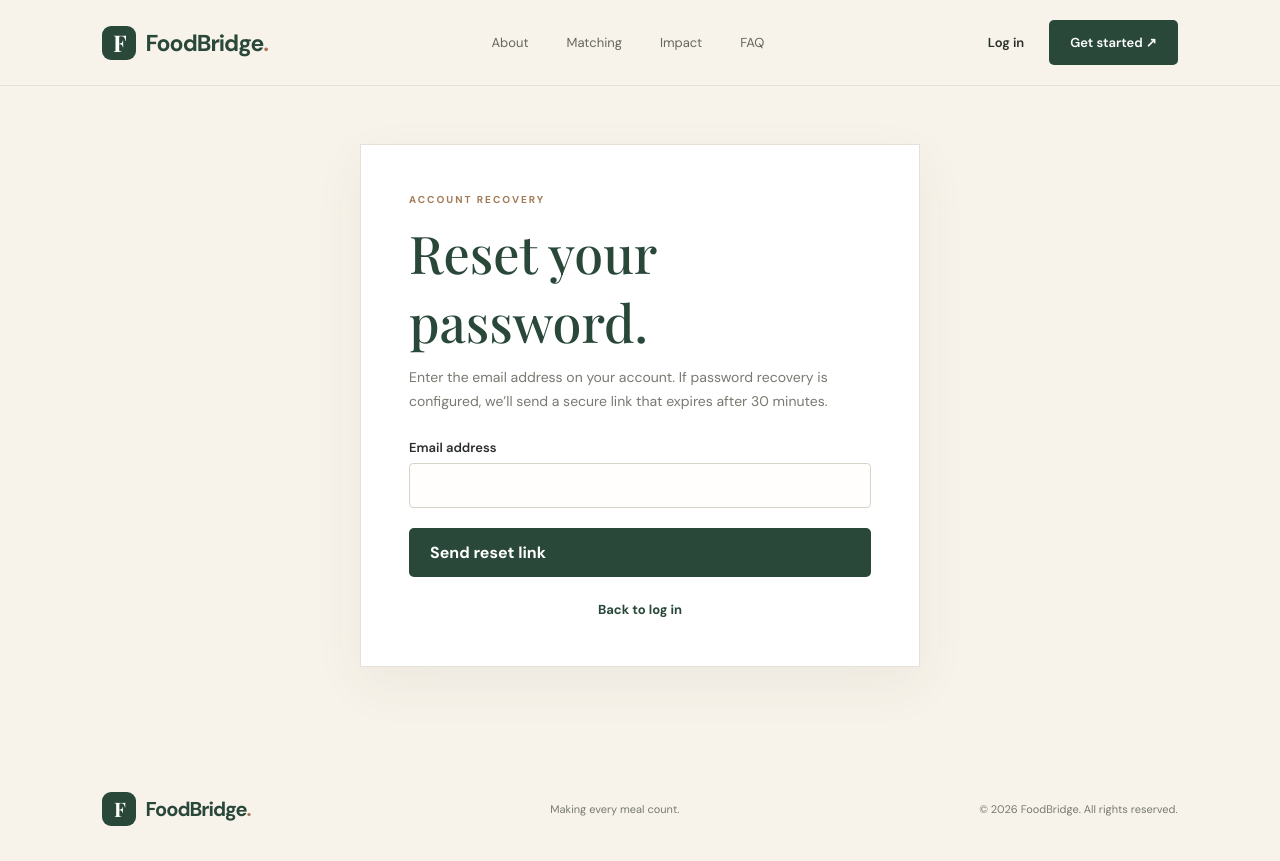
After one commit to AD-Dangerex/MealsMatch, a Flask app: page /password-reset in a window 1280 px wide. The commit adds this page. Run offline with Flask 3, Linux system fonts and the light colour scheme.

Commit message:
Add account recovery and protect persistent logins
Provide single-use password reset links and refuse to run on temporary Render storage so accounts are not silently lost after a restart.

Co-authored-by: Copilot <223556219+Copilot@users.noreply.github.com>

```diff
--- a/app.py
+++ b/app.py
@@ -1,11 +1,15 @@
 import csv
+import hashlib
 import hmac
 import io
 import os
 import re
 import secrets
 import sqlite3
-from datetime import datetime
+import smtplib
+import ssl
+from datetime import datetime, timedelta, timezone
+from email.message import EmailMessage
 from functools import wraps
 from pathlib import Path
 
@@ -169,6 +173,38 @@ def parse_datetime(value, label):
     return parsed.isoformat(timespec="minutes")
 
 
+def send_password_reset_email(email, reset_url):
+    settings = {
+        "host": os.environ.get("SMTP_HOST", "").strip(),
+        "username": os.environ.get("SMTP_USERNAME", "").strip(),
+        "password": os.environ.get("SMTP_PASSWORD", ""),
+        "sender": os.environ.get("SMTP_FROM", "").strip(),
+    }
+    if not all(settings.values()):
+        return False
+
+    try:
+        port = int(os.environ.get("SMTP_PORT", "587"))
+        message = EmailMessage()
+        message["Subject"] = "Reset your FoodBridge password"
+        message["From"] = settings["sender"]
+        message["To"] = email
+        message.set_content(
+            "We received a request to reset your FoodBridge password.\n\n"
+            f"Use this secure link within 30 minutes:\n{reset_url}\n\n"
+            "If you did not request this, you can ignore this email."
+        )
+        with smtplib.SMTP(settings["host"], port, timeout=15) as mail_server:
+            mail_server.starttls(context=ssl.create_default_context())
+            mail_server.login(settings["username"], settings["password"])
+            mail_server.send_message(message)
+    except (OSError, smtplib.SMTPException, ValueError):
+        app.logger.exception("Could not send FoodBridge password reset email")
+        return False
+
+    return True
+
+
 @app.route("/")
 def home():
     db = connect_db()
@@ -306,6 +342,144 @@ def login():
             return redirect(url_for("dashboard"))
 
     return render_template("auth.html", mode="login", selected_role="recipient")
+
+
+@app.route("/password-reset", methods=["GET", "POST"])
+def request_password_reset():
+    if request.method == "POST":
+        email = request.form.get("email", "").strip().lower()
+        if not email or len(email) > 254:
+            flash("Enter the email address used for your account.", "error")
+            return render_template("password_reset_request.html")
+
+        db = connect_db()
+        user = db.execute(
+            "SELECT id, email FROM users WHERE email = ?", (email,)
+        ).fetchone()
+        smtp_is_configured = all(
+            os.environ.get(key, "").strip()
+            for key in ("SMTP_HOST", "SMTP_USERNAME", "SMTP_PASSWORD", "SMTP_FROM")
+        )
+        if not smtp_is_configured:
+            flash(
+                "Password recovery is not available on this site yet. "
+                "Use Google sign-in if you linked it to your account, or contact the site administrator.",
+                "error",
+            )
+        else:
+            if user is not None:
+                recent_reset = db.execute(
+                    """SELECT 1 FROM password_reset_tokens
+                       WHERE user_id = ? AND created_at >= datetime('now', '-15 minutes')
+                       LIMIT 1""",
+                    (user["id"],),
+                ).fetchone()
+                if recent_reset is None:
+                    token = secrets.token_urlsafe(32)
+                    token_hash = hashlib.sha256(token.encode("utf-8")).hexdigest()
+                    expires_at = (
+                        datetime.now(timezone.utc) + timedelta(minutes=30)
+                    ).isoformat(timespec="seconds")
+                    db.execute(
+                        """INSERT INTO password_reset_tokens
+                           (user_id, token_hash, expires_at)
+                           VALUES (?, ?, ?)""",
+                        (user["id"], token_hash, expires_at),
+                    )
+                    db.commit()
+                    public_base_url = os.environ.get("PUBLIC_BASE_URL", "").strip()
+                    if not public_base_url:
+                        render_hostname = os.environ.get(
+                            "RENDER_EXTERNAL_HOSTNAME", ""
+                        ).strip()
+                        public_base_url = (
+                            f"https://{render_hostname}"
+                            if render_hostname
+                            else request.url_root.rstrip("/")
+                        )
+                    reset_url = (
+                        f"{public_base_url.rstrip('/')}"
+                        f"{url_for('reset_password', token=token)}"
+                    )
+                    if not send_password_reset_email(user["email"], reset_url):
+                        db.execute(
+                            "DELETE FROM password_reset_tokens WHERE token_hash = ?",
+                            (token_hash,),
+                        )
+                        db.commit()
+
+            flash(
+                "If an account uses that email, password reset instructions will be sent shortly.",
+                "success",
+            )
+        return render_template("password_reset_request.html")
+
+    return render_template("password_reset_request.html")
+
+
+@app.route("/password-reset/<token>", methods=["GET", "POST"])
+def reset_password(token):
+    if not token or len(token) > 128:
+        flash("That password reset link is invalid or has expired.", "error")
+        return redirect(url_for("request_password_reset"))
+
+    db = connect_db()
+    token_hash = hashlib.sha256(token.encode("utf-8")).hexdigest()
+    reset_record = db.execute(
+        """SELECT id, user_id, token_hash FROM password_reset_tokens
+           WHERE token_hash = ? AND used_at IS NULL
+             AND datetime(expires_at) > CURRENT_TIMESTAMP""",
+        (token_hash,),
+    ).fetchone()
+    if reset_record is None:
+        flash("That password reset link is invalid or has expired.", "error")
+        return redirect(url_for("request_password_reset"))
+
+    if request.method == "POST":
+        password = request.form.get("password", "")
+        confirm_password = request.form.get("confirm_password", "")
+        if len(password) < 10:
+            flash("Use a password with at least 10 characters.", "error")
+        elif password != confirm_password:
+            flash("The passwords do not match.", "error")
+        else:
+            try:
+                db.execute("BEGIN IMMEDIATE")
+                current = db.execute(
+                    """SELECT id FROM password_reset_tokens
+                       WHERE id = ? AND used_at IS NULL
+                         AND datetime(expires_at) > CURRENT_TIMESTAMP""",
+                    (reset_record["id"],),
+                ).fetchone()
+                if current is None:
+                    raise ValueError("That password reset link has already been used.")
+                db.execute(
+                    "UPDATE users SET password_hash = ? WHERE id = ?",
+                    (generate_password_hash(password), reset_record["user_id"]),
+                )
+                db.execute(
+                    """UPDATE password_reset_tokens
+                       SET used_at = CURRENT_TIMESTAMP
+                       WHERE user_id = ? AND used_at IS NULL""",
+                    (reset_record["user_id"],),
+                )
+                audit(
+                    db,
+                    reset_record["user_id"],
+                    "password_reset",
+                    "user",
+                    reset_record["user_id"],
+                )
+                db.commit()
+            except ValueError as error:
+                db.rollback()
+                flash(str(error), "error")
+                return redirect(url_for("request_password_reset"))
+
+            flash("Your password has been updated. You can now log in.", "success")
+            return redirect(url_for("login"))
+
+    return render_template("password_reset_form.html")
 
 
 @app.get("/auth/google")
--- a/database.py
+++ b/database.py
@@ -109,6 +109,15 @@ CREATE TABLE IF NOT EXISTS audit_logs (
     created_at TEXT NOT NULL DEFAULT CURRENT_TIMESTAMP
 );
 
+CREATE TABLE IF NOT EXISTS password_reset_tokens (
+    id INTEGER PRIMARY KEY AUTOINCREMENT,
+    user_id INTEGER NOT NULL REFERENCES users(id) ON DELETE CASCADE,
+    token_hash TEXT NOT NULL UNIQUE,
+    expires_at TEXT NOT NULL,
+    used_at TEXT,
+    created_at TEXT NOT NULL DEFAULT CURRENT_TIMESTAMP
+);
+
 CREATE INDEX IF NOT EXISTS idx_donations_status_category
     ON donations(status, category);
 CREATE INDEX IF NOT EXISTS idx_requests_status_category
@@ -117,6 +126,8 @@ CREATE INDEX IF NOT EXISTS idx_allocations_created
     ON allocations(created_at);
 CREATE INDEX IF NOT EXISTS idx_audit_logs_created
     ON audit_logs(created_at);
+CREATE INDEX IF NOT EXISTS idx_password_reset_user_created
+    ON password_reset_tokens(user_id, created_at);
 CREATE INDEX IF NOT EXISTS idx_users_role
     ON users(role);
 """
@@ -124,6 +135,10 @@ CREATE INDEX IF NOT EXISTS idx_users_role
 
 def database_path():
     configured = os.environ.get("DATABASE_PATH")
+    if os.environ.get("RENDER") and not configured:
+        raise RuntimeError(
+            "DATABASE_PATH must point to a database on the Render persistent disk."
+        )
     if configured:
         path = Path(configured)
     else:
--- a/static/css/style.css
+++ b/static/css/style.css
@@ -782,6 +782,31 @@ em {
     font-weight: 700;
 }
 
+.auth-recovery {
+    display: grid;
+    gap: 7px;
+    margin-top: 16px;
+    text-align: center;
+    font-size: 13px;
+}
+
+.auth-recovery a {
+    color: var(--green);
+    font-weight: 700;
+}
+
+.auth-recovery span {
+    color: var(--muted);
+    font-size: 12px;
+    line-height: 1.6;
+}
+
+.auth-recovery a:focus-visible,
+.auth-switch a:focus-visible {
+    outline: 2px solid var(--green);
+    outline-offset: 3px;
+}
+
 .auth-divider {
     display: flex;
     align-items: center;
--- a/templates/auth.html
+++ b/templates/auth.html
@@ -77,6 +77,12 @@
                 </a>
             {% endif %}
         {% endif %}
+        {% if mode == "login" %}
+            <p class="auth-recovery">
+                <a href="{{ url_for('request_password_reset') }}">Forgot your password?</a>
+                <span>Use Google sign-in if you originally connected your account with Google.</span>
+            </p>
+        {% endif %}
         <p class="auth-switch">
             {% if mode == "register" %}
                 Already registered? <a href="{{ url_for('login') }}">Log in</a>
--- /dev/null
+++ b/templates/password_reset_request.html
@@ -0,0 +1,19 @@
+{% extends "base.html" %}
+{% block title %}Reset your password | FoodBridge{% endblock %}
+{% block content %}
+<section class="page-shell auth-shell">
+    <div class="auth-card">
+        <div class="section-label">ACCOUNT RECOVERY</div>
+        <h1>Reset your password.</h1>
+        <p class="form-intro">Enter the email address on your account. If password recovery is configured, we’ll send a secure link that expires after 30 minutes.</p>
+        <form method="post" class="stacked-form">
+            <input type="hidden" name="csrf_token" value="{{ csrf_token() }}">
+            <label>Email address
+                <input type="email" name="email" maxlength="254" autocomplete="email" required>
+            </label>
+            <button type="submit" class="primary-button form-submit">Send reset link</button>
+        </form>
+        <p class="auth-switch"><a href="{{ url_for('login') }}">Back to log in</a></p>
+    </div>
+</section>
+{% endblock %}
```
Also changed, not shown: render.yaml (+12 -0 lines), templates/password_reset_form.html (added, +22 -0 lines), README.md.
